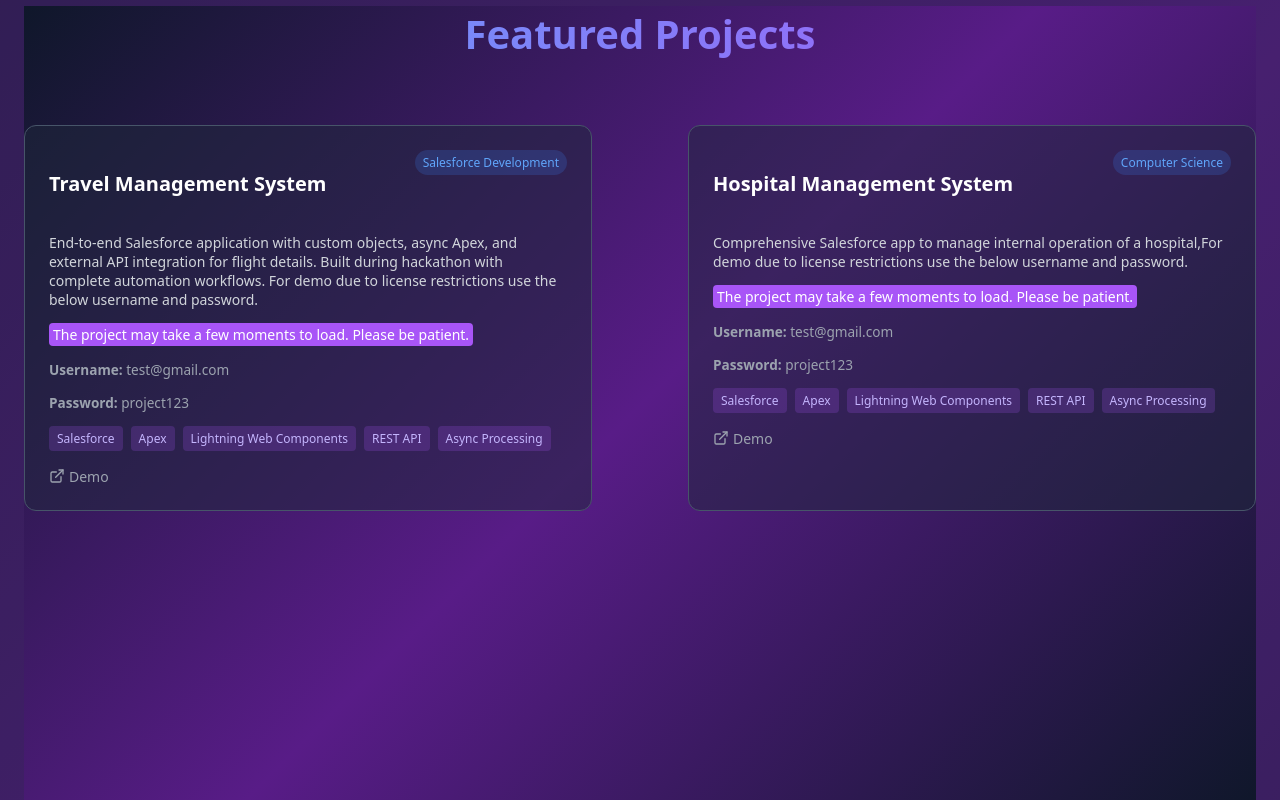
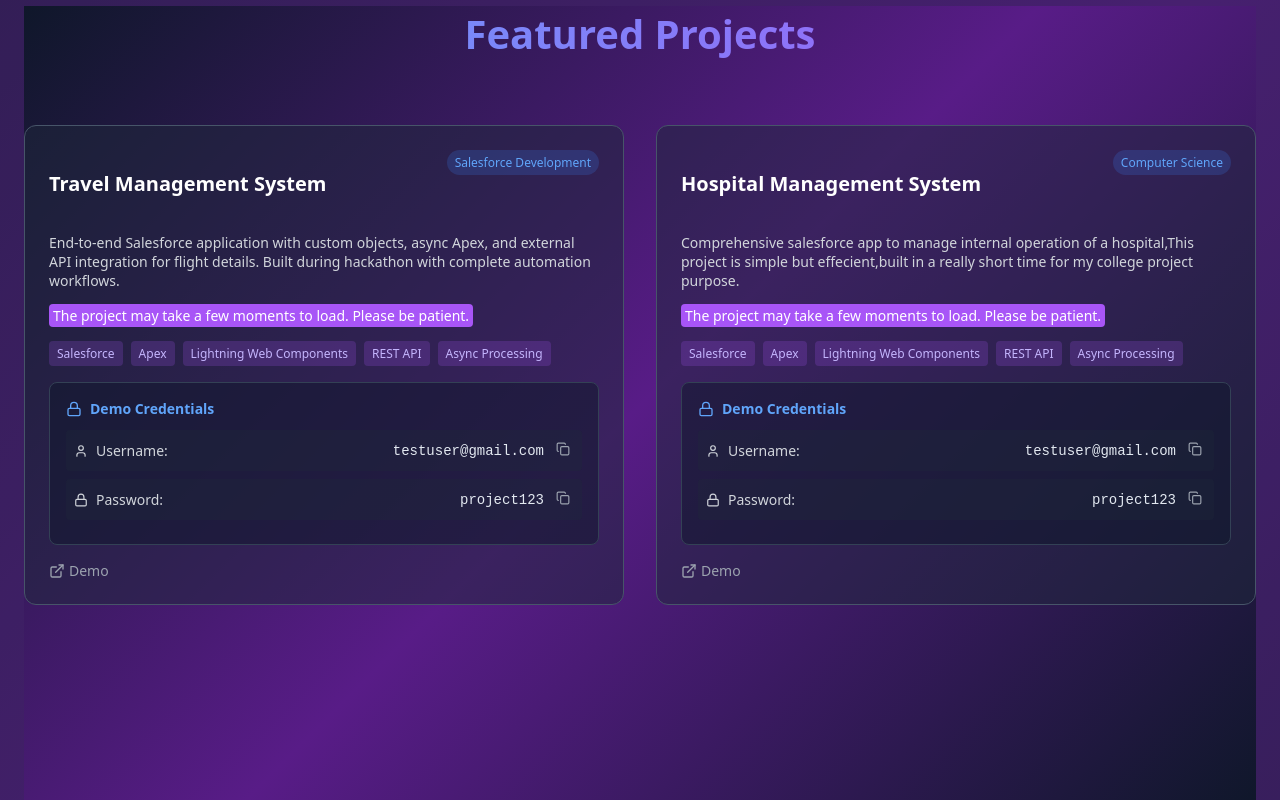
Before and after one commit to Naveens-tech-projects/react_portfolio, a React (Create React App) app: page / in a window 1280 px wide. Shown: the part 1900-2700 px from the top of the page. Built offline with nearby package versions, Linux system fonts and the light colour scheme.

Commit message:
Update App.js

```diff
--- a/src/App.js
+++ b/src/App.js
@@ -1,9 +1,10 @@
 import React, { useState, useEffect } from 'react';
-import { Github, Linkedin, Mail, ExternalLink, Code, Database, Cloud, Trophy, Calendar, MapPin } from 'lucide-react';
+import { Github, Linkedin, Mail, ExternalLink, Code, Database, Cloud, Trophy, Calendar, MapPin, User, Lock, Copy, Check } from 'lucide-react';
 
 const Portfolio = () => {
   const [activeSection, setActiveSection] = useState('home');
   const [isScrolled, setIsScrolled] = useState(false);
+  const [copiedField, setCopiedField] = useState(null);
 
   useEffect(() => {
     const handleScroll = () => {
@@ -13,26 +14,34 @@
     return () => window.removeEventListener('scroll', handleScroll);
   }, []);
 
+  const copyToClipboard = (text, field) => {
+    navigator.clipboard.writeText(text).then(() => {
+      setCopiedField(field);
+      setTimeout(() => setCopiedField(null), 2000);
+    });
+  };
+
   const projects = [
     {
       title: "Travel Management System",
-    description: "End-to-end Salesforce application with custom objects, async Apex, and external API integration for flight details. Built during hackathon with complete automation workflows. For demo due to license restrictions use the below username and password.",
-    note: "The project may take a few moments to load. Please be patient.",
+      description: "End-to-end Salesforce application with custom objects, async Apex, and external API integration for flight details. Built during hackathon with complete automation workflows.",
       tech: ["Salesforce", "Apex", "Lightning Web Components", "REST API", "Async Processing"],
+      username: "testuser@gmail.com",
+      password: "project123",
+      note:"The project may take a few moments to load. Please be patient.",
       demo: "https://brave-koala-adftk0-dev-ed.trailblaze.my.site.com/WanderRoasterLwc/s/",
-    type: "Salesforce Development",
-    username: "test@gmail.com",
-    password: "project123"
+      type: "Salesforce Development"
     },
     {
       title: "Hospital Management System",
-    description: "Comprehensive Salesforce app to manage internal operation of a hospital,For demo due to license restrictions use the below username and password.",
+      description: "Comprehensive salesforce app to manage internal operation of a hospital,This project is simple but effecient,built in a really short time for my college project purpose.",
+      note:"The project may take a few moments to load. Please be patient.",
       tech: ["Salesforce", "Apex", "Lightning Web Components", "REST API", "Async Processing"],
-    note: "The project may take a few moments to load. Please be patient.",
-    demo: "https://playful-raccoon-uzwfy3-dev-ed.trailblaze.my.site.com/AiMedico ",
-    type: "Computer Science",
-    username: "test@gmail.com",
-    password: "project123"
+      username: "testuser@gmail.com",
+      password: "project123",
+      github: "#",
+      demo: "https://playful-raccoon-uzwfy3-dev-ed.trailblaze.my.site.com/AiMedico/s/",
+      type: "Computer Science"
     }
   ];
 
@@ -51,16 +60,16 @@
       verified: true
     },
     {
-      name:"Java Data structures and Algorithm Master Class",
-      issuer:"udemy",
-      data:"2024",
+      name: "Java Data structures and Algorithm Master Class",
+      issuer: "udemy",
+      date: "2024",
       verified: true
     },
     {
-      name:"Python for data science",
-      issuer:"Nptel",
-      data:"2023",
-      verified:true
+      name: "Python for data science",
+      issuer: "Nptel",
+      date: "2023",
+      verified: true
     }
   ];
 
@@ -82,17 +91,9 @@
       width: '100%',
       zIndex: 50,
       transition: 'all 0.3s ease',
-      backgroundColor:'rgba(15, 23, 42, 0.95)',
+      backgroundColor: 'rgba(15, 23, 42, 0.95)',
       backdropFilter: isScrolled ? 'blur(8px)' : 'none',
       boxShadow: isScrolled ? '0 4px 6px rgba(0, 0, 0, 0.1)' : 'none'
-    },
-
-    nameLogo: { // New style for your name
-  fontSize: 'clamp(2.5rem, 8vw, 4.5rem)',
-      fontWeight: 'bold',
-      background: 'linear-gradient(90deg, rgb(255, 255, 255), rgb(14, 52, 98), rgb(58, 13, 238))',
-      WebkitBackgroundClip: 'text',
-      WebkitTextFillColor: 'transparent'
     },
     navContainer: {
       maxWidth: '1200px',
@@ -102,7 +103,6 @@
       justifyContent: 'space-between',
       alignItems: 'center'
     },
-    // Removed the 'logo' style block
     navLinks: {
       display: 'flex',
       gap: '2rem'
@@ -124,18 +124,12 @@
       padding: '0 1.5rem',
       textAlign: 'center'
     },
-    avatar: {
-      width: '8rem',
-      height: '8rem',
-      margin: '0 auto 1.5rem',
-      background: 'linear-gradient(135deg, #3b82f6, #8b5cf6)',
-      borderRadius: '50%',
-      display: 'flex',
-      alignItems: 'center',
-      justifyContent: 'center',
-      fontSize: '2.5rem',
-      marginTop: '5rem',
-      fontWeight: 'bold'
+    nameLogo: {
+      fontSize: 'clamp(2.5rem, 8vw, 4.5rem)',
+      fontWeight: 'bold',
+      background: 'linear-gradient(90deg, rgb(255, 255, 255), rgb(14, 52, 98), rgb(58, 13, 238))',
+      WebkitBackgroundClip: 'text',
+      WebkitTextFillColor: 'transparent'
     },
     heroTitle: {
       fontSize: 'clamp(2.5rem, 8vw, 4.5rem)',
@@ -183,7 +177,6 @@
       padding: '5rem 1.5rem',
       backgroundColor: 'rgba(30, 41, 59, 0.3)'
     },
-    // The duplicate 'container' style block was removed. Keeping the first one.
     sectionTitle: {
       fontSize: '2.5rem',
       fontWeight: 'bold',
@@ -195,14 +188,13 @@
     },
     grid: {
       display: 'grid',
-      gap: '6rem',
-      justifyItems: 'center'
+      gap: '2rem'
     },
     gridCols2: {
       gridTemplateColumns: 'repeat(auto-fit, minmax(300px, 1fr))'
     },
     gridCols3: {
-      gridTemplateColumns: 'repeat(auto-fit, minmax(340px, 1fr))'
+      gridTemplateColumns: 'repeat(auto-fit, minmax(300px, 1fr))'
     },
     gridCols4: {
       gridTemplateColumns: 'repeat(auto-fit, minmax(250px, 1fr))'
@@ -249,6 +241,52 @@
       color: '#c4b5fd',
       padding: '0.25rem 0.5rem',
       borderRadius: '0.25rem'
+    },
+    credentialsSection: {
+      backgroundColor: 'rgba(15, 23, 42, 0.5)',
+      borderRadius: '0.5rem',
+      padding: '1rem',
+      marginBottom: '1rem',
+      border: '1px solid #334155'
+    },
+    credentialsTitle: {
+      fontSize: '0.875rem',
+      fontWeight: '600',
+      color: '#60a5fa',
+      marginBottom: '0.75rem',
+      display: 'flex',
+      alignItems: 'center',
+      gap: '0.5rem'
+    },
+    credentialItem: {
+      display: 'flex',
+      alignItems: 'center',
+      justifyContent: 'space-between',
+      marginBottom: '0.5rem',
+      padding: '0.5rem',
+      backgroundColor: 'rgba(30, 41, 59, 0.3)',
+      borderRadius: '0.25rem'
+    },
+    credentialLabel: {
+      display: 'flex',
+      alignItems: 'center',
+      gap: '0.5rem',
+      fontSize: '0.875rem',
+      color: '#d1d5db'
+    },
+    credentialValue: {
+      fontFamily: 'monospace',
+      fontSize: '0.875rem',
+      color: '#e2e8f0'
+    },
+    copyButton: {
+      background: 'none',
+      border: 'none',
+      color: '#9ca3af',
+      cursor: 'pointer',
+      padding: '0.25rem',
+      borderRadius: '0.25rem',
+      transition: 'color 0.3s ease'
     },
     projectLinks: {
       display: 'flex',
@@ -338,7 +376,6 @@
       {/* Navigation */}
       <nav style={styles.nav}>
         <div style={styles.navContainer}>
-          {/* Removed the logo div here */}
           <div style={styles.navLinks}>
             {['home', 'about', 'projects', 'skills', 'contact'].map((item) => (
               <button
@@ -462,26 +499,59 @@
                   <span style={styles.badge}>{project.type}</span>
                 </div>
                 <p style={styles.cardDescription}>{project.description}</p>
-
                   <p style={styles.cardDescription}><mark style={{ backgroundColor: '#a855f7', color: 'white', padding: '2px 4px', borderRadius: '4px' }}>
                 {project.note}
                   </mark></p>
-
-
-                <p style={{color: '#9ca3af', fontSize: '0.85rem', marginBottom: '0.5rem'}}>
-                  <strong>Username:</strong> {project.username}
-                </p>
-                <p style={{color: '#9ca3af', fontSize: '0.85rem'}}>
-                  <strong>Password:</strong> {project.password}
-                </p>
                 <div style={styles.techTags}>
                   {project.tech.map((tech, techIndex) => (
                     <span key={techIndex} style={styles.techTag}>{tech}</span>
                   ))}
                 </div>
+
+                {/* Credentials Section */}
+                <div style={styles.credentialsSection}>
+                  <div style={styles.credentialsTitle}>
+                    <Lock size={16} />
+                    Demo Credentials
+                  </div>
+                  <div style={styles.credentialItem}>
+                    <div style={styles.credentialLabel}>
+                      <User size={14} />
+                      Username:
+                    </div>
+                    <div style={{display: 'flex', alignItems: 'center', gap: '0.5rem'}}>
+                      <span style={styles.credentialValue}>{project.username}</span>
+                      <button
+                        onClick={() => copyToClipboard(project.username, `${index}-username`)}
+                        style={styles.copyButton}
+                        onMouseEnter={(e) => e.target.style.color = '#60a5fa'}
+                        onMouseLeave={(e) => e.target.style.color = '#9ca3af'}
+                      >
+                        {copiedField === `${index}-username` ? <Check size={14} /> : <Copy size={14} />}
+                      </button>
+                    </div>
+                  </div>
+                  <div style={styles.credentialItem}>
+                    <div style={styles.credentialLabel}>
+                      <Lock size={14} />
+                      Password:
+                    </div>
+                    <div style={{display: 'flex', alignItems: 'center', gap: '0.5rem'}}>
+                      <span style={styles.credentialValue}>{project.password}</span>
+                      <button
+                        onClick={() => copyToClipboard(project.password, `${index}-password`)}
+                        style={styles.copyButton}
+                        onMouseEnter={(e) => e.target.style.color = '#60a5fa'}
+                        onMouseLeave={(e) => e.target.style.color = '#9ca3af'}
+                      >
+                        {copiedField === `${index}-password` ? <Check size={14} /> : <Copy size={14} />}
+                      </button>
+                    </div>
+                  </div>
+                </div>
+
                 <div style={styles.projectLinks}>
-
-                  <a href={project.demo} style={styles.projectLink}>
+                  <a href={project.demo} style={styles.projectLink} target="_blank" rel="noopener noreferrer">
                     <ExternalLink size={16} />
                     <span>Demo</span>
                   </a>
@@ -518,7 +588,7 @@
           {/* Certifications */}
           <div style={{textAlign: 'center'}}>
             <h3 style={{fontSize: '1.5rem', fontWeight: '600', marginBottom: '2rem'}}>Certifications</h3>
-            <div style={{display: 'flex', justifyContent: 'center'}}>
+            <div style={{display: 'flex', justifyContent: 'center', flexWrap: 'wrap', gap: '1rem'}}>
               {certifications.map((cert, index) => (
                 <div key={index} style={styles.certCard}>
                   <div style={styles.certHeader}>
@@ -563,14 +633,14 @@
               <span>Send Email</span>
             </a>
             <a
-  href="https://www.linkedin.com/in/inboxnaveen" // Added https://
+              href="https://www.linkedin.com/in/inboxnaveen"
               style={{...styles.contactButton, ...styles.contactButtonSecondary}}
             >
               <Linkedin size={20} />
               <span>LinkedIn</span>
             </a>
             <a
-  href="https://leetcode.com/u/naveen_program_scripts/" // Use this URL
+              href="https://leetcode.com/u/naveen_program_scripts/"
               style={{...styles.contactButton, ...styles.contactButtonSecondary}}
               target="_blank"
               rel="noopener noreferrer"
@@ -584,7 +654,7 @@
 
       {/* Footer */}
       <footer style={styles.footer}>
-        <p>&copy; 2024 Your Name. Built with React and passion for cloud technology.</p>
+        <p>&copy; 2024 Naveen. Built with React and passion for cloud technology.</p>
       </footer>
     </div>
   );
```
Lines whose indentation alone changed are shown as unchanged.
